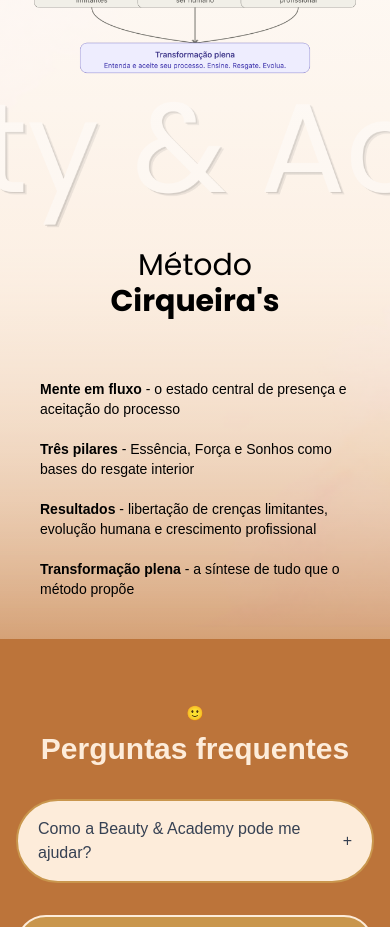
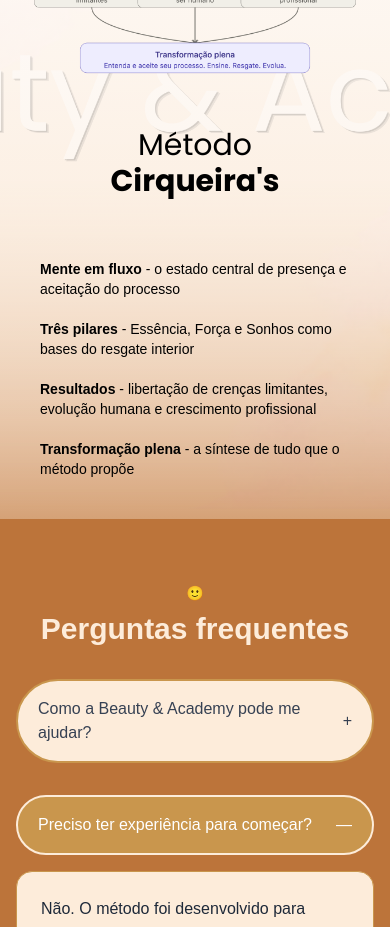
Before and after one commit to jveiiga/studio-cirqueiras, a Next.js app: page /academy in a window 390 px wide. Shown: the part 4260-5187 px from the top of the page. Built offline with nearby package versions, Linux system fonts and the light colour scheme; a web font is replaced by a local one.

Commit message:
Novas alterações

```diff
--- a/app/academy/page.tsx
+++ b/app/academy/page.tsx
@@ -390,7 +390,7 @@
             className="object-contain rounded-2xl"
           />
         </div>
-          <h2 className="text-3xl lg:text-5xl text-center text-black font-poppins mt-30 mb-15">
+          <h2 className="text-3xl lg:text-5xl text-center text-black font-poppins lg:mt-30 mb-15">
             <span>Método </span>
             <br className="lg:hidden" />
             <span className="font-bold">Cirqueira&apos;s</span>
```
